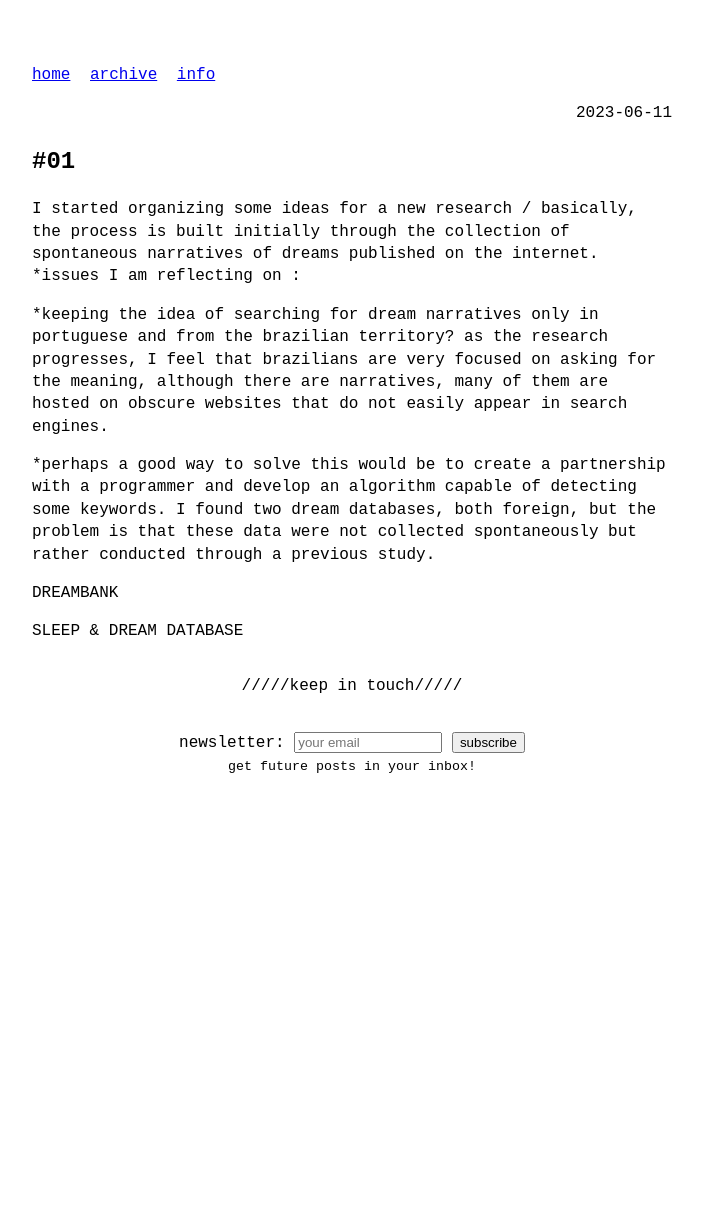
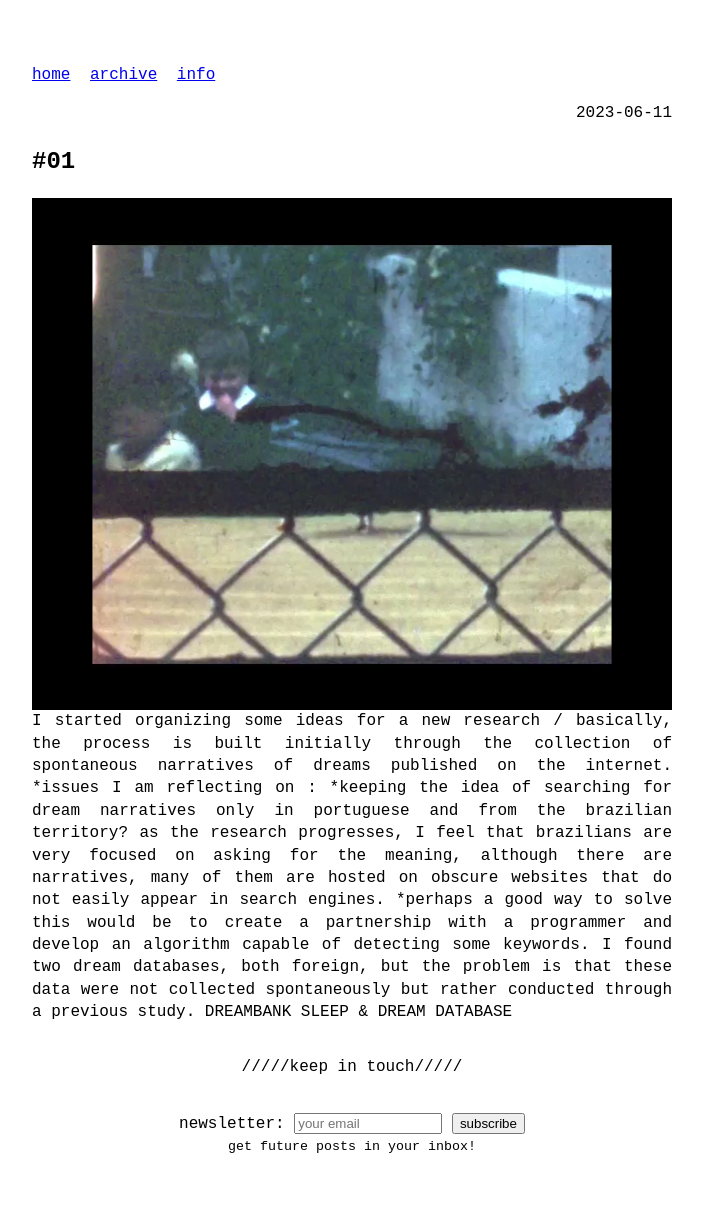
Before and after one commit to odaniloluna/odaniloluna.github.io, a Jekyll site: the page built from _posts/2023-06-11-#01.md, in a window 1280 px wide. Shown: the whole page, without its empty margins (288-991 px from the left). Built offline with Jekyll 4.4.1, drawn with Linux system fonts in a browser that asks for light colours; our own code applies the rules of GitHub Pages for plain Markdown files; before the commit the page ends 900 px from its top, so only the background shows below that.

Commit message:
Update 2023-06-11-#01.md

```diff
--- a/_posts/2023-06-11-#01.md
+++ b/_posts/2023-06-11-#01.md
@@ -1,4 +1,11 @@
+---
+layout: post
+title: #11
+slug: #11
+---
 
+<p class="description" style="text-align: justify;">
+<img src="/assets/ode-ao-erro-03.jpg" />
 I started organizing some ideas for a new research / basically, the process is built initially through the collection of spontaneous narratives of dreams published on the internet.
 *issues I am reflecting on :
 
```
